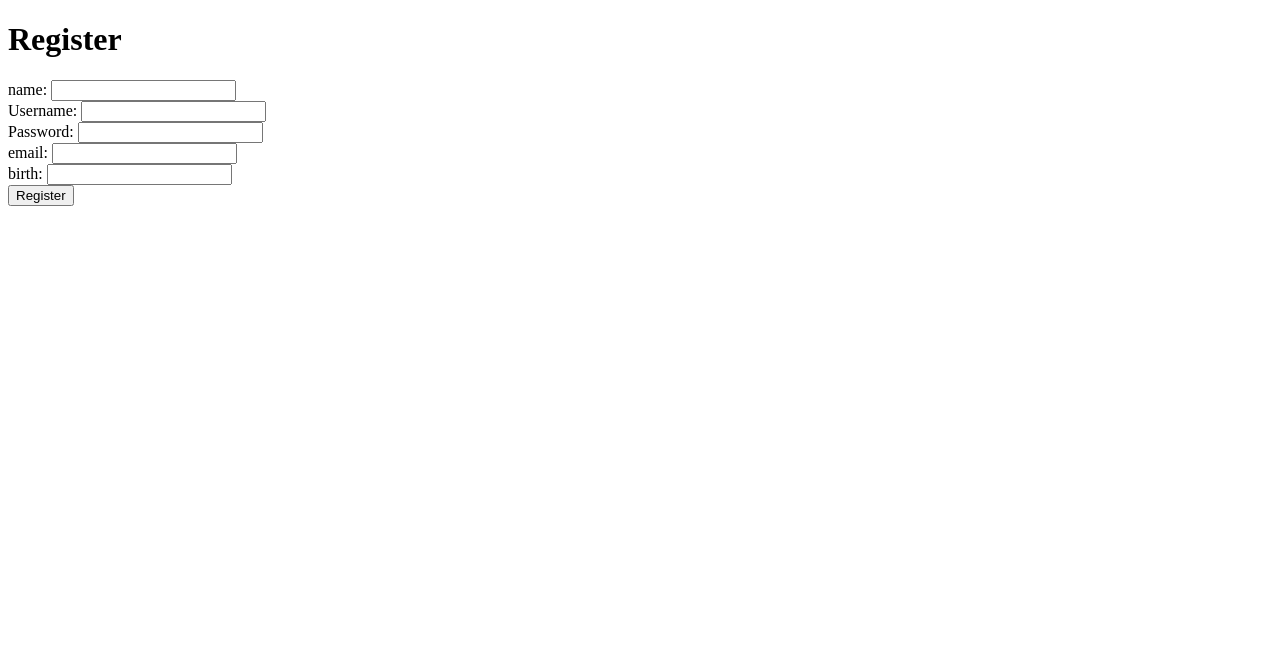
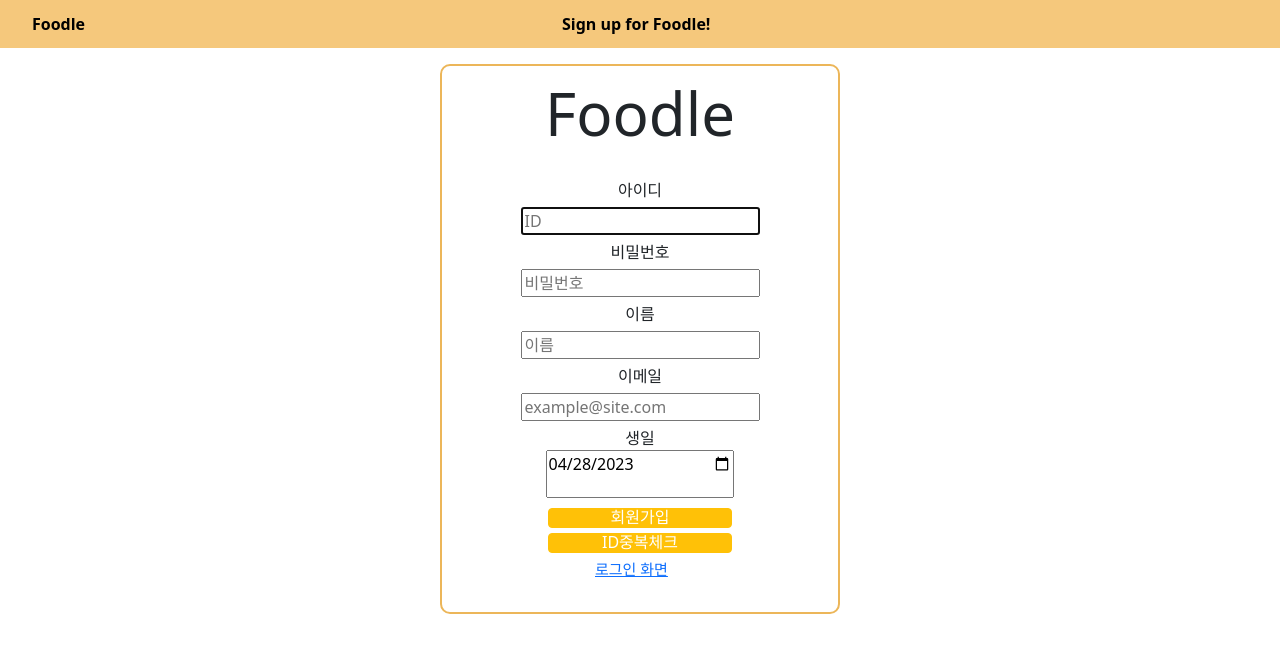
Before and after one commit to YSW2/Foodle, a Flask app: page /auth/register in a window 1280 px wide. Shown: the top 653 px of the page. Run offline with Flask 3, Linux system fonts and the light colour scheme.

Commit message:
Dup check init

```diff
--- a/main/auth/auth.py
+++ b/main/auth/auth.py
@@ -6,6 +6,15 @@ from auth import auth
 import hashlib
 import re
 
+username = ''
+
+@auth.context_processor
+def today_date():
+    return dict(datetime=datetime)
+
+@auth.context_processor
+def avail_id():
+    return dict(avail_id=username)
 
 @auth.route('/register', methods=['GET', 'POST'])
 def register():
@@ -14,27 +23,36 @@ def register():
         username = request.form['username']  # POST 요청으로부터 username 파라미터 추출
         password = request.form['password']  # POST 요청으로부터 password 파라미터 추출
         email = request.form['email']
-        birth = str(request.form['birth'])
+        birth = datetime.strptime(request.form['birth'], '%Y-%m-%d')
 
-        if not checkPwLen(password):
-            return render_template('register.html', error='비밀번호는 4자리 이상 설정 가능합니다.')
+        if "id_check_form" in request.form:
+            if len(username) == 0:
+                return render_template('register.html', error='ID를 입력해주세요.')
+            available_id = checkDupId(username)
+            if not available_id:
+                return render_template('register.html', error='이미 사용중인 ID 입니다.')
+            else:
+                return render_template('register.html', avail='사용 가능한 ID입니다.')
 
-        if not checkDupId(username):
-            return render_template('register.html', error='이미 사용중인 ID 입니다.')
+        elif "register_btn" in request.form:
+            if len(name) == 0 or len(username) == 0 or len(password) == 0 or len(email) == 0:
+                return render_template('register.html', error='정확한 정보를 입력해주세요.')
 
-        if not checkEmailForm(email):
-            return render_template('register.html', error='이메일 형식이 올바르지 않습니다.')
+            if not checkPwLen(password):
+                return render_template('register.html', error='비밀번호는 4자리 이상 설정 가능합니다.')
 
-        if not checkBirthForm(birth):
-            return render_template('register.html', error='생년월일을 올바르게 입력해주세요.')
+            if not checkEmailForm(email):
+                return render_template('register.html', error='이메일 형식이 올바르지 않습니다.')
 
-        user = User(
-            name=name, username=username, password=hash_password(password), email=email, birth=datetime(int(birth[:4]), int(birth[4:6]), int(birth[6:8]))
-        )  # User 모델 객체 생성
-        db.session.add(user)  # 데이터베이스에 추가
-        db.session.commit()  # 변경사항 저장
-        return redirect(url_for('auth.login'))  # 로그인 페이지로 리다이렉트
-    return render_template('register.html')  # GET 요청일 경우 register.html 렌더링
+            user = User(
+                name=name, username=username, password=hash_password(password), email=email, birth=birth
+            )  # User 모델 객체 생성
+            db.session.add(user)  # 데이터베이스에 추가
+            db.session.commit()  # 변경사항 저장
+            return redirect(url_for('auth.login'))  # 로그인 페이지로 리다이렉트
+
+    elif request.method == 'GET':
+        return render_template('register.html', datetime=datetime)  # GET 요청일 경우 register.html 렌더링
 
 
 def hash_password(password):
--- /dev/null
+++ b/main/auth/static/register.css
@@ -0,0 +1,81 @@
+
+.TopBar{
+  display: flex;
+}
+
+body{
+  display: flex;
+  flex-direction: column;
+  align-items: center;
+  justify-content: center;
+}
+
+.Name{
+  font-size: 60px;
+  margin-bottom: 0px;
+  padding-top: 30px
+}
+
+.RegisterForm{
+  width: 400px;
+  height: 550px;
+  display: flex;
+  flex-direction: column;
+  align-items: center;
+  justify-content: center;
+  border: 2px solid rgb(236, 182, 89);
+  border-radius: 10px;
+
+}
+
+.Input-Form{
+  margin: 5px;
+  height: 30px;
+}
+
+.Date-Form{
+  width: 5cm;
+  padding-bottom: 20px;
+}
+
+.Register{
+    display: flex;
+    width: 400px;
+    justify-content: center;
+    margin-bottom: 30px;
+    margin-top: 10px;
+    align-items: stretch;
+    flex-direction: column;
+}
+
+#loginlink{
+  font-size: 15px;
+  margin-left: 155px;
+  margin-bottom: 30px;
+}
+
+#registerbutton{
+  margin-left: 108px;
+  margin-right: 108px;
+  margin-bottom: 5px;
+  height: 20px;
+  line-height: 1px;
+  color: white;
+}
+
+#dpulicatebutton{
+  margin-left: 108px;
+  margin-right: 108px;
+  margin-bottom: 5px;
+  height: 20px;
+  line-height: 1px;
+  color: white;
+}
+
+#msg {
+  height: 30px;
+  text-align:center;
+  font-size:16px;
+  color:red;
+  margin-bottom: 20px;
+}
--- a/main/auth/templates/register.html
+++ b/main/auth/templates/register.html
@@ -1,30 +1,58 @@
-<!DOCTYPE html>
-<html>
+<!doctype html>
+<html lang="ko">
   <head>
-    <title>Register</title>
+    <!-- Required meta tags -->
+    <meta charset="utf-8">
+    <meta name="viewport" content="width=device-width, initial-scale=1">
+
+    <!-- Bootstrap CSS -->
+    <link href="https://cdn.jsdelivr.net/npm/bootstrap@5.1.3/dist/css/bootstrap.min.css"
+    rel="stylesheet" integrity="sha384-1BmE4kWBq78iYhFldvKuhfTAU6auU8tT94WrHftjDbrCEXSU1oBoqyl2QvZ6jIW3" crossorigin="anonymous">
+
+    <!-- CSS -->
+    <link rel="stylesheet" href="static/register.css">
+    <link rel="stylesheet" href="static/topbar.css">
+    <title>Foodle</title>
+
   </head>
   <body>
-    <h1>Register</h1>
+    <div id="Topbar">
+      <ul>
+          <li>Foodle</li>
+          <li>Sign up for Foodle!</li>
+      </ul>
+  </div>
+
+      <form method="post" class="RegisterForm">
+        <div class="Name">Foodle</div>
+        <div id="msg">
           {% if error %}
           <p style="color:red">{{ error }}</p>
-    {% endif %}
-    <form method="post">
-        <label>name:</label>
-        <input type="text" name="name" required>
-        <br>
-        <label>Username:</label>
-        <input type="text" name="username" required>
-        <br>
-        <label>Password:</label>
-        <input type="password" name="password" required>
-        <br>
-        <label>email:</label>
-        <input type="text" name="email" required>
-        <br>
-        <label>birth:</label>
-        <input type="text" name="birth" required>
-        <br>
-        <input type="submit" value="Register">
-    </form>
+          {% endif %}</div>
+
+          {% if avail %}
+          <p style="color:green">{{ avail }}</p>
+          {% endif %}</div>
+
+        <label for="">아이디</label>
+        <input class="Input-Form" type="text" name="username" placeholder="ID" autofocus placeholder="8~12자리의 영대소문자와 숫자 조합" value="{{ avail_id }}">
+
+        <label for="">비밀번호</label>
+        <input input class="Input-Form" type="password" name="password" placeholder="비밀번호">
+
+        <label for="">이름</label>
+        <input class="Input-Form" type="text" name="name" placeholder="이름">
+
+        <label for="">이메일</label>
+        <input class="Input-Form" type="text" name="email" placeholder="example@site.com">
+
+        <label for="">생일</label>
+        <input class="Date-Form" type="date" name="birth" value="{{ datetime.today().date().isoformat() }}">
+
+        <div class="Register">
+          <button type="submit" class="btn btn-warning" name="register_btn" id="registerbutton">회원가입</button>
+          <button type="submit" class="btn btn-warning" name="id_check_form" id="dpulicatebutton">ID중복체크</button>
+          <a href="/auth/login" class="LoginLink" id="loginlink">로그인 화면</a>
+        </div>
   </body>
 </html>
--- a/main/home/templates/dashboard.html
+++ b/main/home/templates/dashboard.html
@@ -6,5 +6,6 @@
 <body>
     <h1>안녕하세요 {{ user.name }}!</h1>
     <a href="/">Log out</a>
+    <a href="/board">게시판</a>
 </body>
 </html>
```
Also changed, not shown: main/instance/users.sqlite. Lines whose indentation alone changed are shown as unchanged.
